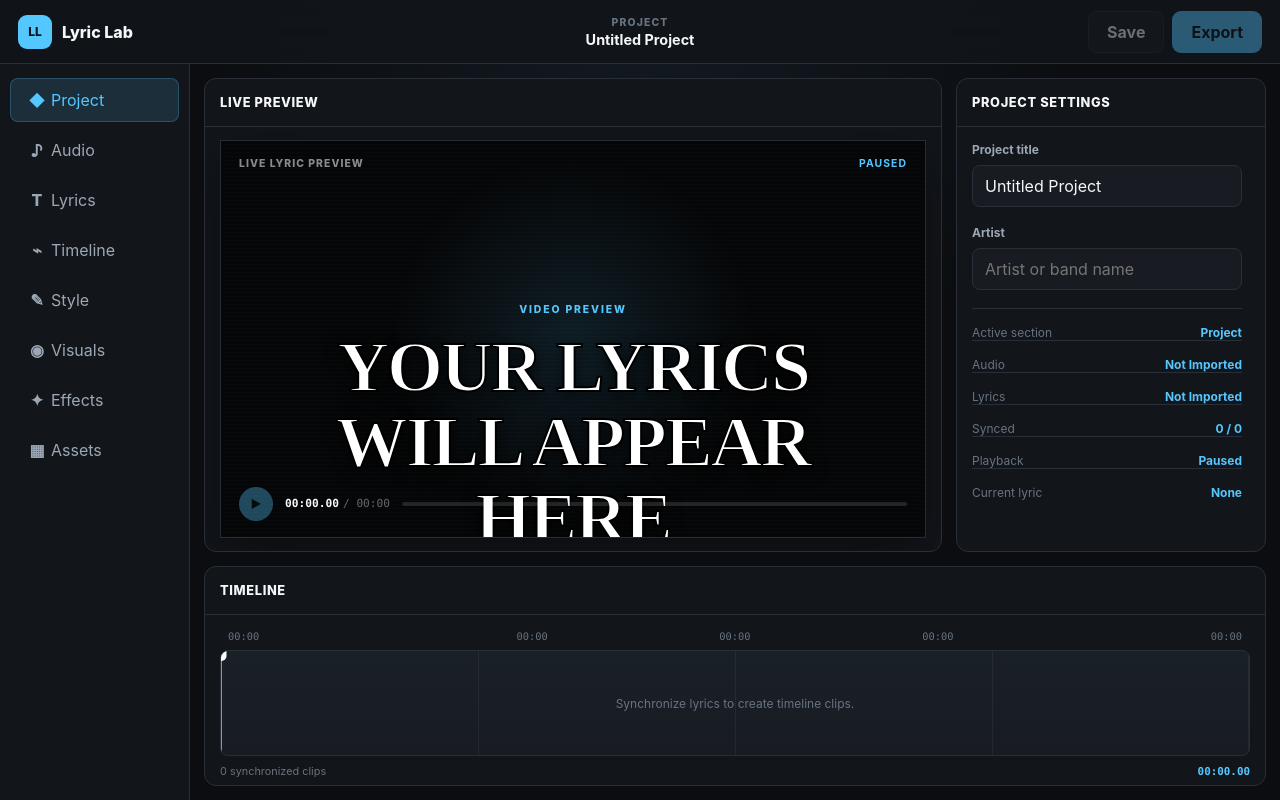
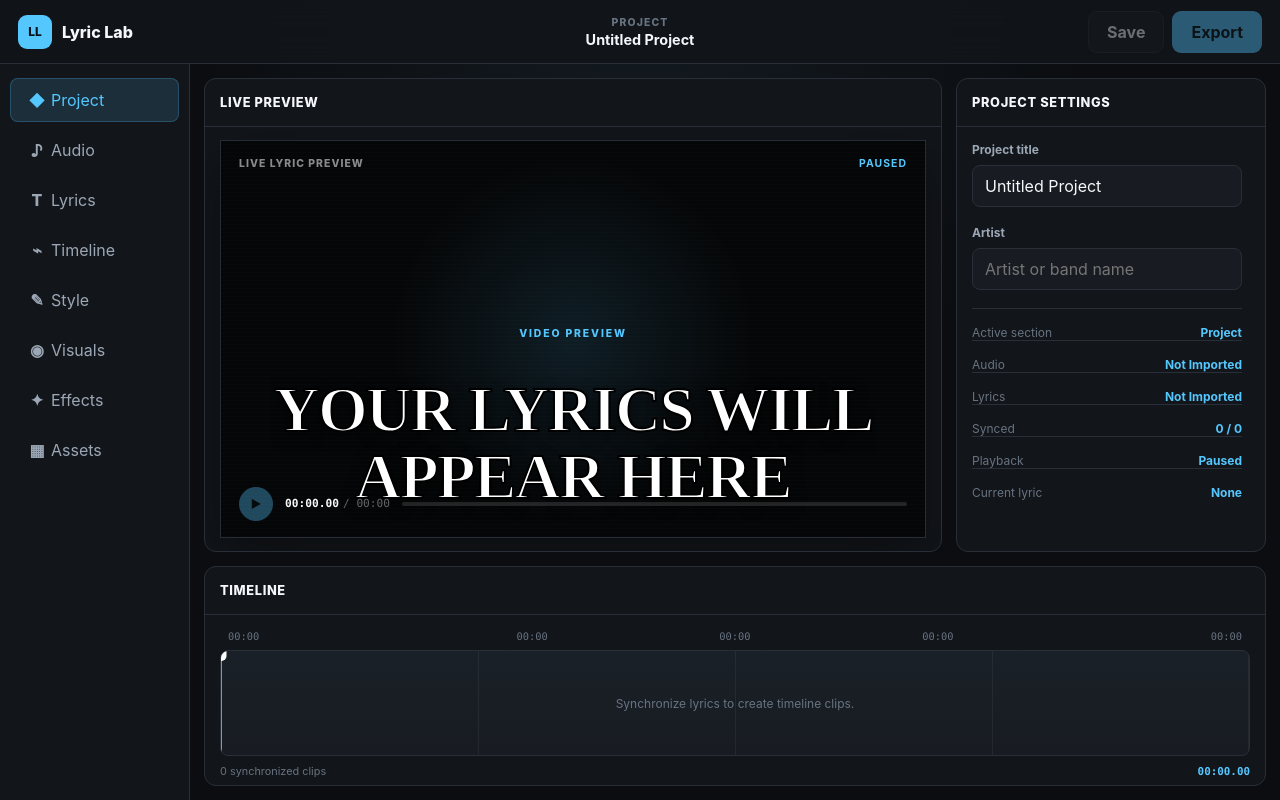
Before and after one commit to rtocastro/lyric-lab, a React app: page / in a window 1280 px wide. Both pictures are taken after a click on the button "New Project". Built offline with nearby package versions, Linux system fonts and the light colour scheme; the HTML template or start-up script is replaced by a standard one.

Commit message:
added autofitext to automatically fit text to canvas

```diff
--- a/src/App.css
+++ b/src/App.css
@@ -50,11 +50,9 @@ body {
   min-height: 100vh;
   overflow: hidden;
   background:
-    radial-gradient(
-      circle at top,
+    radial-gradient(circle at top,
       #131a21 0%,
-      var(--background) 44%
-    );
+      var(--background) 44%);
 }
 
 button,
@@ -148,11 +146,9 @@ button {
   border-radius: 22px;
   text-align: center;
   background:
-    linear-gradient(
-      145deg,
+    linear-gradient(145deg,
       rgba(255, 255, 255, 0.035),
-      rgba(255, 255, 255, 0.008)
-    ),
+      rgba(255, 255, 255, 0.008)),
     var(--surface);
   box-shadow:
     0 24px 80px rgba(0, 0, 0, 0.38);
@@ -279,8 +275,7 @@ button {
   display: grid;
   min-height: 0;
   grid-template-columns:
-    var(--sidebar-width)
-    minmax(0, 1fr);
+    var(--sidebar-width) minmax(0, 1fr);
 }
 
 .sidebar {
@@ -335,15 +330,11 @@ button {
 
 .editor-grid {
   display: grid;
-  min-height: calc(
-    100vh - var(--topbar-height) - 28px
-  );
+  min-height: calc(100vh - var(--topbar-height) - 28px);
   grid-template-columns:
-    minmax(0, 1fr)
-    310px;
+    minmax(0, 1fr) 310px;
   grid-template-rows:
-    minmax(360px, 1fr)
-    220px;
+    minmax(360px, 1fr) 220px;
   gap: 14px;
 }
 
@@ -419,11 +410,9 @@ button {
   overflow: hidden;
   border: 1px solid #272d36;
   background:
-    radial-gradient(
-      circle at center,
+    radial-gradient(circle at center,
       rgba(85, 199, 255, 0.12),
-      transparent 45%
-    ),
+      transparent 45%),
     #050607;
   box-shadow:
     0 20px 50px rgba(0, 0, 0, 0.36);
@@ -433,12 +422,10 @@ button {
   position: absolute;
   inset: 0;
   background:
-    repeating-linear-gradient(
-      to bottom,
+    repeating-linear-gradient(to bottom,
       transparent 0,
       transparent 3px,
-      rgba(255, 255, 255, 0.025) 4px
-    );
+      rgba(255, 255, 255, 0.025) 4px);
   content: "";
   pointer-events: none;
 }
@@ -526,12 +513,10 @@ button {
   border: 1px solid var(--border);
   border-radius: 8px;
   background:
-    repeating-linear-gradient(
-      to right,
+    repeating-linear-gradient(to right,
       transparent,
       transparent 79px,
-      rgba(255, 255, 255, 0.05) 80px
-    ),
+      rgba(255, 255, 255, 0.05) 80px),
     var(--surface-light);
 }
 
@@ -573,9 +558,7 @@ button {
   .editor-grid {
     grid-template-columns: 1fr;
     grid-template-rows:
-      minmax(320px, auto)
-      auto
-      200px;
+      minmax(320px, auto) auto 200px;
   }
 
   .editor-grid__timeline {
@@ -626,11 +609,9 @@ button {
   border-radius: 12px;
   color: var(--text-secondary);
   background:
-    radial-gradient(
-      circle at center,
+    radial-gradient(circle at center,
       var(--accent-soft),
-      transparent 55%
-    ),
+      transparent 55%),
     var(--surface-light);
   cursor: pointer;
   transition:
@@ -860,17 +841,13 @@ button {
   overflow: hidden;
   padding: 20px;
   background:
-    repeating-linear-gradient(
-      to right,
+    repeating-linear-gradient(to right,
       transparent 0,
       transparent 59px,
-      rgba(255, 255, 255, 0.035) 60px
-    ),
-    linear-gradient(
-      to bottom,
+      rgba(255, 255, 255, 0.035) 60px),
+    linear-gradient(to bottom,
       rgba(85, 199, 255, 0.025),
-      transparent
-    );
+      transparent);
 }
 
 .audio-waveform__center-line {
@@ -967,12 +944,10 @@ button {
   outline: none;
   color: var(--text-primary);
   background:
-    repeating-linear-gradient(
-      to bottom,
+    repeating-linear-gradient(to bottom,
       transparent 0,
       transparent 31px,
-      rgba(255, 255, 255, 0.035) 32px
-    ),
+      rgba(255, 255, 255, 0.035) 32px),
     var(--surface-light);
   font-family: inherit;
   font-size: 0.95rem;
@@ -996,7 +971,7 @@ button {
   margin-top: 14px;
 }
 
-.lyric-import__footer > span {
+.lyric-import__footer>span {
   color: var(--text-muted);
   font-size: 0.75rem;
 }
@@ -1061,11 +1036,9 @@ button {
   border-color: rgba(85, 199, 255, 0.5);
   color: var(--text-primary);
   background:
-    linear-gradient(
-      90deg,
+    linear-gradient(90deg,
       var(--accent-soft),
-      transparent 60%
-    ),
+      transparent 60%),
     var(--surface-light);
   transform: translateX(3px);
 }
@@ -1150,6 +1123,7 @@ button {
 }
 
 @media (max-width: 650px) {
+
   .lyric-import__footer,
   .lyric-workspace__toolbar {
     align-items: stretch;
@@ -1236,13 +1210,13 @@ button {
   overflow: hidden;
 }
 
-.editor-grid__main > .panel {
+.editor-grid__main>.panel {
   height: 100%;
   min-height: 0;
   overflow: hidden;
 }
 
-.editor-grid__main > .panel > .panel__content {
+.editor-grid__main>.panel>.panel__content {
   display: flex;
   min-height: 0;
   flex-direction: column;
@@ -1308,20 +1282,20 @@ button {
   opacity: 0.4;
 }
 
-.lyric-sync-status > div:nth-child(2) {
+.lyric-sync-status>div:nth-child(2) {
   display: flex;
   flex-direction: column;
   gap: 3px;
 }
 
-.lyric-sync-status > div:nth-child(2) span {
+.lyric-sync-status>div:nth-child(2) span {
   color: var(--text-muted);
   font-size: 0.65rem;
   font-weight: 700;
   text-transform: uppercase;
 }
 
-.lyric-sync-status > div:nth-child(2) strong {
+.lyric-sync-status>div:nth-child(2) strong {
   color: var(--accent);
   font-family: ui-monospace, SFMono-Regular, Consolas,
     monospace;
@@ -1361,19 +1335,55 @@ button {
 /* Live lyric preview */
 
 .preview__canvas {
+  position: relative;
   isolation: isolate;
+  overflow: hidden;
 }
 
 .preview__lyric-stage {
-  position: relative;
+  position: absolute;
   z-index: 2;
-  display: flex;
+  top: 50%;
+  left: 50%;
+
+  display: flex;
+  width: 84%;
+  height: 52%;
+  max-width: 84%;
+
+  flex-direction: column;
+  align-items: center;
+  justify-content: center;
+
+  text-align: center;
+
+  transform: translate(-50%, -50%);
+}
+
+.preview__lyric-stage--top {
+  top: 28%;
+}
+
+.preview__lyric-stage--center {
+  top: 50%;
+}
+
+.preview__lyric-stage--bottom {
+  top: 72%;
+}
+
+.preview__text-safe-area {
+  display: flex;
+
   width: 100%;
-  max-width: 86%;
-  flex-direction: column;
+  height: 100%;
+  min-width: 0;
+  min-height: 0;
+
   align-items: center;
   justify-content: center;
-  text-align: center;
+
+  overflow: hidden;
 }
 
 .preview__lyric-stage--active {
@@ -1525,11 +1535,9 @@ button {
   border: 1px solid var(--border);
   border-radius: 8px;
   background:
-    linear-gradient(
-      to bottom,
+    linear-gradient(to bottom,
       rgba(85, 199, 255, 0.025),
-      transparent
-    ),
+      transparent),
     var(--surface-light);
 }
 
@@ -1588,11 +1596,9 @@ button {
   border-radius: 6px;
   color: var(--text-secondary);
   background:
-    linear-gradient(
-      135deg,
+    linear-gradient(135deg,
       rgba(85, 199, 255, 0.16),
-      rgba(85, 199, 255, 0.055)
-    ),
+      rgba(85, 199, 255, 0.055)),
     var(--surface);
   cursor: pointer;
   transition:
@@ -1685,13 +1691,11 @@ button {
   border-style: dashed;
   color: var(--text-primary);
   background:
-    repeating-linear-gradient(
-      135deg,
+    repeating-linear-gradient(135deg,
       rgba(85, 199, 255, 0.18) 0,
       rgba(85, 199, 255, 0.18) 8px,
       rgba(85, 199, 255, 0.07) 8px,
-      rgba(85, 199, 255, 0.07) 16px
-    ),
+      rgba(85, 199, 255, 0.07) 16px),
     var(--surface);
 }
 
@@ -1765,12 +1769,12 @@ button {
   gap: 8px;
 }
 
-.timing-inspector__group > span {
+.timing-inspector__group>span {
   color: var(--text-muted);
   font-size: 0.72rem;
 }
 
-.timing-inspector__group > strong {
+.timing-inspector__group>strong {
   color: var(--text-primary);
   font-family:
     ui-monospace,
@@ -1822,18 +1826,19 @@ button {
   overflow: hidden;
 }
 
-.editor-grid__inspector > .panel {
-  min-height: 0;
-  overflow: hidden;
-}
-
-.editor-grid__inspector > .panel > .panel__content {
+.editor-grid__inspector>.panel {
+  min-height: 0;
+  overflow: hidden;
+}
+
+.editor-grid__inspector>.panel>.panel__content {
   min-height: 0;
   overflow-y: auto;
   overflow-x: hidden;
   scrollbar-gutter: stable;
   overscroll-behavior: contain;
 }
+
 .editor-grid__inspector .panel__content::-webkit-scrollbar {
   width: 8px;
 }
@@ -1929,15 +1934,14 @@ button {
 .timing-inspector__shortcut {
   display: grid;
   grid-template-columns:
-    minmax(105px, auto)
-    minmax(0, 1fr);
+    minmax(105px, auto) minmax(0, 1fr);
   align-items: center;
   gap: 10px;
   color: var(--text-muted);
   font-size: 0.67rem;
 }
 
-.timing-inspector__shortcut > div {
+.timing-inspector__shortcut>div {
   display: flex;
   align-items: center;
   gap: 4px;
@@ -1964,7 +1968,7 @@ button {
   line-height: 1;
 }
 
-.timing-inspector__shortcut > div > span {
+.timing-inspector__shortcut>div>span {
   color: var(--text-muted);
   font-size: 0.6rem;
 }
@@ -1986,9 +1990,7 @@ button {
     0 8px 22px rgba(0, 0, 0, 0.3);
 }
 
-.lyric-timeline__clip--selected:not(
-    .lyric-timeline__clip--primary
-  ) {
+.lyric-timeline__clip--selected:not(.lyric-timeline__clip--primary) {
   opacity: 0.82;
 }
 
@@ -2019,9 +2021,8 @@ button {
 .preview__lyric {
   transition:
     color 140ms ease,
-    font-size 140ms ease,
     text-shadow 140ms ease,
-    transform 140ms ease;
+    -webkit-text-stroke 140ms ease;
 }
 
 .preview__lyric--shadow {
@@ -2056,7 +2057,7 @@ button {
   gap: 16px;
 }
 
-.style-panel__section + .style-panel__section {
+.style-panel__section+.style-panel__section {
   padding-top: 20px;
   border-top: 1px solid var(--border);
 }
@@ -2163,7 +2164,7 @@ button {
   accent-color: var(--accent);
 }
 
-.style-panel__toggle > div {
+.style-panel__toggle>div {
   display: flex;
   flex-direction: column;
   gap: 2px;
@@ -2238,18 +2239,17 @@ button {
   overflow-wrap: anywhere;
   transition:
     color 140ms ease,
-    font-size 140ms ease,
     text-shadow 140ms ease,
     -webkit-text-stroke 140ms ease;
 }
 
 /* Scrollable Style panel */
 
-.editor-grid__main > .panel {
-  min-height: 0;
-}
-
-.editor-grid__main > .panel > .panel__content {
+.editor-grid__main>.panel {
+  min-height: 0;
+}
+
+.editor-grid__main>.panel>.panel__content {
   min-height: 0;
 }
 
@@ -2283,8 +2283,7 @@ button {
 .style-workspace {
   display: grid;
   grid-template-columns:
-    minmax(280px, 0.95fr)
-    minmax(360px, 1.05fr);
+    minmax(280px, 0.95fr) minmax(360px, 1.05fr);
   gap: 18px;
   min-height: 0;
   height: 100%;
@@ -2318,3 +2317,32 @@ button {
     position: relative;
   }
 }
+
+/* Preview text safe area */
+
+.preview__text-safe-area {
+  display: flex;
+
+  width: 100%;
+  height: 100%;
+  min-width: 0;
+  min-height: 0;
+
+  align-items: center;
+  justify-content: center;
+
+  overflow: hidden;
+}
+
+.preview__lyric {
+  display: block;
+  width: 100%;
+  max-width: 100%;
+  max-height: 100%;
+  margin: 0;
+  overflow: visible;
+  overflow-wrap: normal;
+  word-break: normal;
+  white-space: normal;
+  line-height: 1.05;
+}
--- a/src/features/preview/PreviewCanvas.jsx
+++ b/src/features/preview/PreviewCanvas.jsx
@@ -1,3 +1,6 @@
+import { useRef } from "react";
+import useAutoFitText from "./useAutoFitText";
+
 function PreviewCanvas({
     text,
     lineLabel,
@@ -21,6 +24,18 @@ function PreviewCanvas({
         textAlign: "center",
         ...style,
     };
+
+    const safeAreaRef = useRef(null);
+    const lyricRef = useRef(null);
+
+    const renderFontSize = useAutoFitText({
+        text,
+        requestedFontSize: currentStyle.fontSize,
+        containerRef: safeAreaRef,
+        lyricRef,
+        fontFamily: currentStyle.fontFamily,
+        outlineWidth: currentStyle.outlineWidth,
+    });
 
     const progress =
         Number.isFinite(duration) && duration > 0
@@ -84,7 +99,12 @@ function PreviewCanvas({
                         {lineLabel ?? "Video Preview"}
                     </span>
 
+                    <div
+                        ref={safeAreaRef}
+                        className="preview__text-safe-area"
+                    >
                         <strong
+                            ref={lyricRef}
                             className={[
                                 "preview__lyric",
                                 currentStyle.shadow
@@ -98,7 +118,7 @@ function PreviewCanvas({
                                 .join(" ")}
                             style={{
                                 fontFamily: currentStyle.fontFamily,
-              fontSize: `${currentStyle.fontSize}px`,
+                                fontSize: `${renderFontSize}px`,
                                 color: currentStyle.color,
                                 WebkitTextStroke:
                                     currentStyle.outlineWidth > 0
@@ -109,6 +129,7 @@ function PreviewCanvas({
                         >
                             {text || "Your lyrics will appear here"}
                         </strong>
+                    </div>
                 </div>
 
                 {showHud && (
--- /dev/null
+++ b/src/features/preview/useAutoFitText.js
@@ -0,0 +1,83 @@
+import {
+  useLayoutEffect,
+  useState,
+} from "react";
+
+function doesTextFit(container, lyric) {
+  if (!container || !lyric) {
+    return true;
+  }
+
+  const fitsWidth =
+    lyric.scrollWidth <= container.clientWidth + 1;
+
+  const fitsHeight =
+    lyric.scrollHeight <= container.clientHeight + 1;
+
+  return fitsWidth && fitsHeight;
+}
+
+function useAutoFitText({
+  text,
+  requestedFontSize,
+  containerRef,
+  lyricRef,
+  fontFamily,
+  outlineWidth = 0,
+}) {
+  const [renderFontSize, setRenderFontSize] =
+    useState(requestedFontSize);
+
+  useLayoutEffect(() => {
+    const container = containerRef.current;
+    const lyric = lyricRef.current;
+
+    if (
+      !container ||
+      !lyric ||
+      !Number.isFinite(requestedFontSize)
+    ) {
+      return;
+    }
+
+    const minimumFontSize = 18;
+    const maximumFontSize = Math.max(
+      requestedFontSize,
+      minimumFontSize
+    );
+
+    let low = minimumFontSize;
+    let high = maximumFontSize;
+    let bestFit = minimumFontSize;
+
+    while (low <= high) {
+      const middle = Math.floor(
+        (low + high) / 2
+      );
+
+      lyric.style.fontSize = `${middle}px`;
+
+      if (doesTextFit(container, lyric)) {
+        bestFit = middle;
+        low = middle + 1;
+      } else {
+        high = middle - 1;
+      }
+    }
+
+    lyric.style.fontSize = `${bestFit}px`;
+
+    setRenderFontSize(bestFit);
+  }, [
+    text,
+    requestedFontSize,
+    fontFamily,
+    outlineWidth,
+    containerRef,
+    lyricRef,
+  ]);
+
+  return renderFontSize;
+}
+
+export default useAutoFitText;
```
Lines whose indentation alone changed are shown as unchanged.
